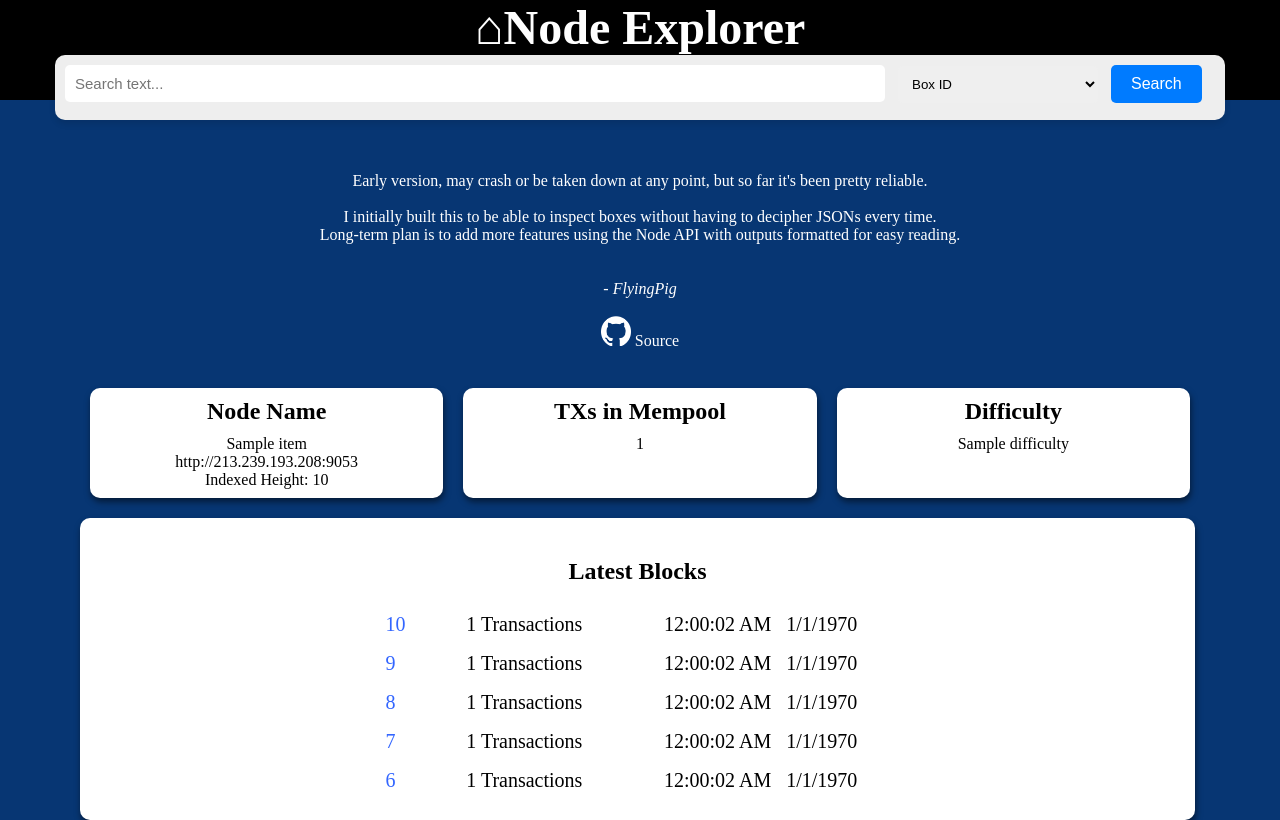
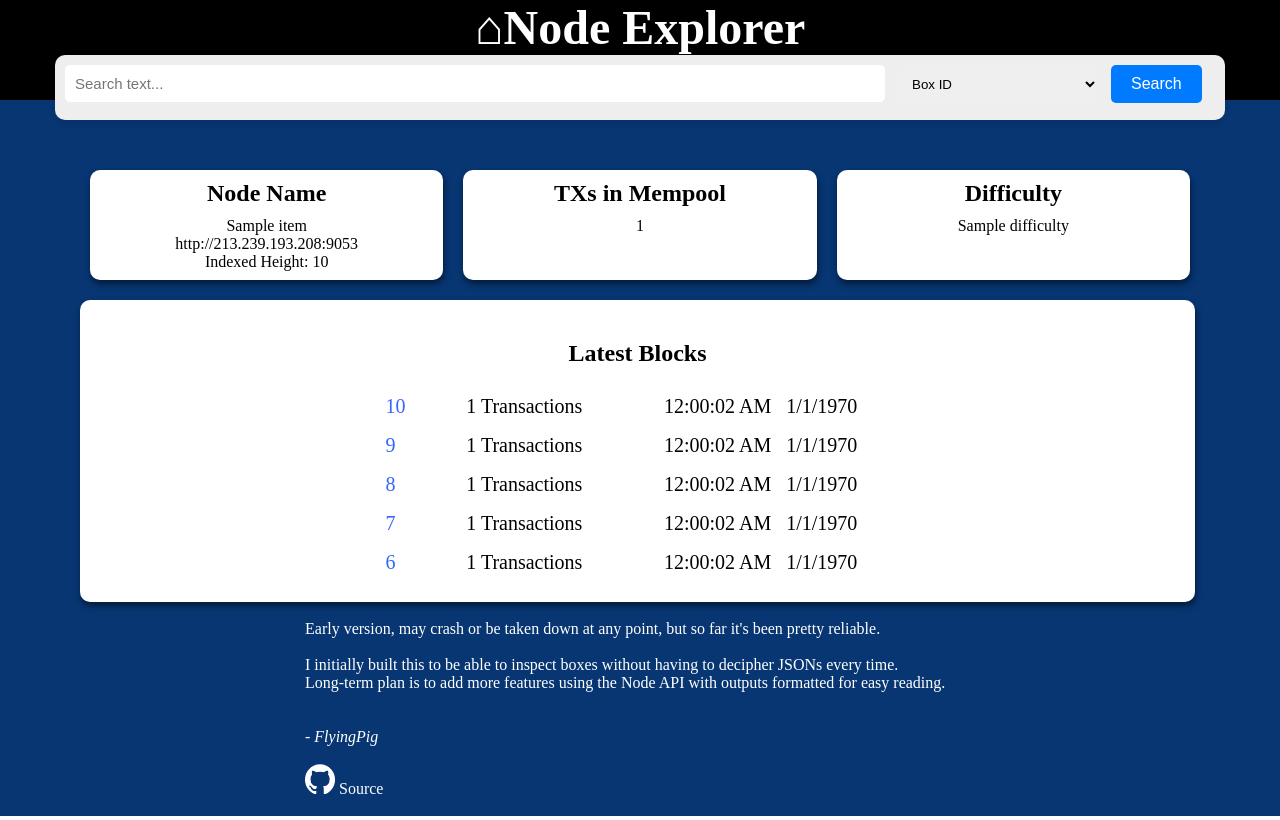
Before and after one commit to FlyingPig69/Ergo-node-explorer, a Flask app: page / in a window 1280 px wide. Run offline with Flask 3, Linux system fonts and the light colour scheme; a database or web service that is not in the repository returns one stand-in record (values such as "Sample title"); data that the repository does not hold is empty.

Commit message:
Update index.html

```diff
--- a/api/templates/index.html
+++ b/api/templates/index.html
@@ -11,7 +11,7 @@
         }
 
         .container {
-            margin-top: 100px;
+            margin-top: 150px;
             text-align:center;
         }
 
@@ -103,19 +103,6 @@
     </div>
 
     <div class="container">
-        <div class="white-text">
-            <br><br><br><br>
-            Early version, may crash or be taken down at any point, but so far it's been pretty reliable. <br><br>
-            I initially built this to be able to inspect boxes without having to decipher JSONs every time.<br>
-            Long-term plan is to add more features using the Node API with outputs formatted for easy reading. <br>
-            <br><br>
-            <i>- FlyingPig</i><br><br>
-            <a target="_blank" href="https://github.com/FlyingPig69/ergo-node-explorer" style="color:white;">
-                <img src="{{ url_for('static', filename='github-mark-white.png') }}" height="30" width="30"> Source
-            </a>
-            <br><br>
-        </div>
-
         <div class="card-container" style="margin: 0 auto;">
             <!-- Card 1: Node Name -->
             <div class="card-body-top">
@@ -124,9 +111,6 @@
                     {{ info_data.name }}<br>
                     {{ base_url }}<br>
                     Indexed Height: {{indexed_height}}
-
-
-
                     </div>
             </div>
 
@@ -160,6 +144,19 @@
                     {% endfor %}
                 </tbody>
             </table>
+        </div>
+
+        <div class="white-text" style="text-align: left; margin-left: 225px;">
+            <br>
+            Early version, may crash or be taken down at any point, but so far it's been pretty reliable. <br><br>
+            I initially built this to be able to inspect boxes without having to decipher JSONs every time.<br>
+            Long-term plan is to add more features using the Node API with outputs formatted for easy reading. <br>
+            <br><br>
+            <i>- FlyingPig</i><br><br>
+            <a target="_blank" href="https://github.com/FlyingPig69/ergo-node-explorer" style="color:white;">
+                <img src="{{ url_for('static', filename='github-mark-white.png') }}" height="30" width="30"> Source
+            </a>
+            <br><br>
         </div>
     </div>
 
```
